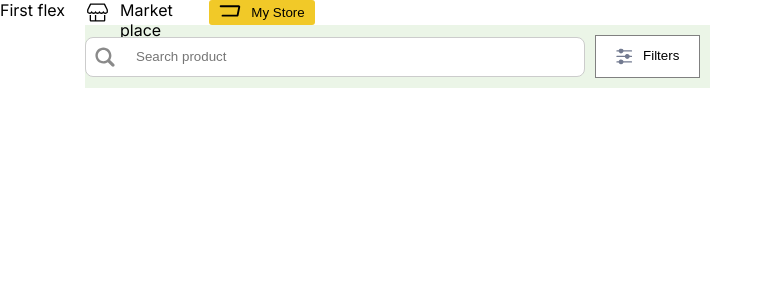
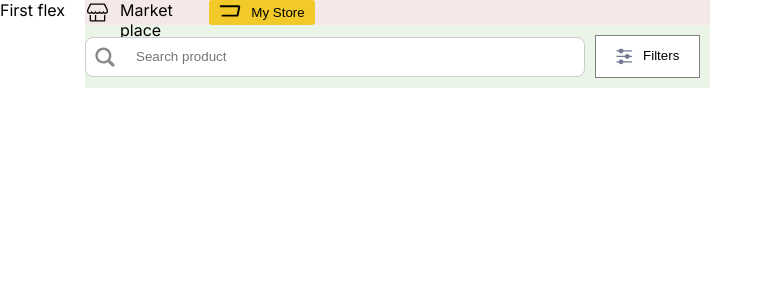
Before and after one commit to Ahnob/agritechcapstonereact, a React (Vite) app: page /marketplacedashboard in a window 1280 px wide. Shown: the top 300 px of the page, without its empty margins (0-772 px from the left). Built offline with nearby package versions, Linux system fonts and the light colour scheme.

Commit message:
changed the color

```diff
--- a/src/dashboard/MarketplaceDashboard.css
+++ b/src/dashboard/MarketplaceDashboard.css
@@ -22,7 +22,7 @@
 
 .top-container-marketplace {
   display: flex;
-  background: white;
+  background: rgb(244, 232, 232);
 }
 
 .second-container-marketplace {
```
